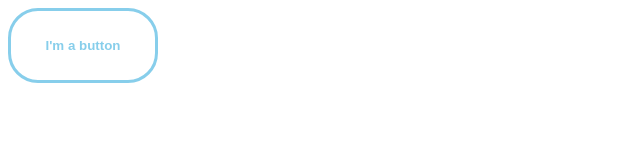
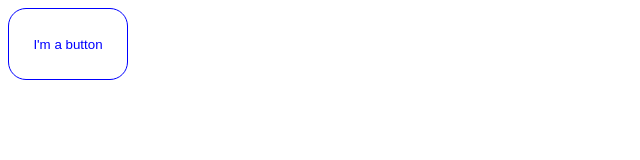
Before and after one commit to Gojuhn/test_java, a plain HTML site: page index.html in a window 1280 px wide. Shown: the whole page, without its empty margins (0-640 px from the left). Drawn offline with Linux system fonts and the light colour scheme.

Commit message:
change background color and color

```diff
--- a/index.html
+++ b/index.html
@@ -1,16 +1,16 @@
 <style>
+.button-tweet{
+border : solid;
+background-color : white;
+color : blue ;
+border-width : 1px;
+border-radius : 18px;
 
-.button-tweet{
-background-color : white;
-color : rgb(135,206,235) ;
-border-width : 1px;
-border : solid;
-width : 150px;
-height : 75px;
-border-radius:30px;
+height : 72px;
+width : 120px;
 
-font-weight:bold;
 }
+
 
 </style>
 
```
Also changed, not shown: 1 other file.
